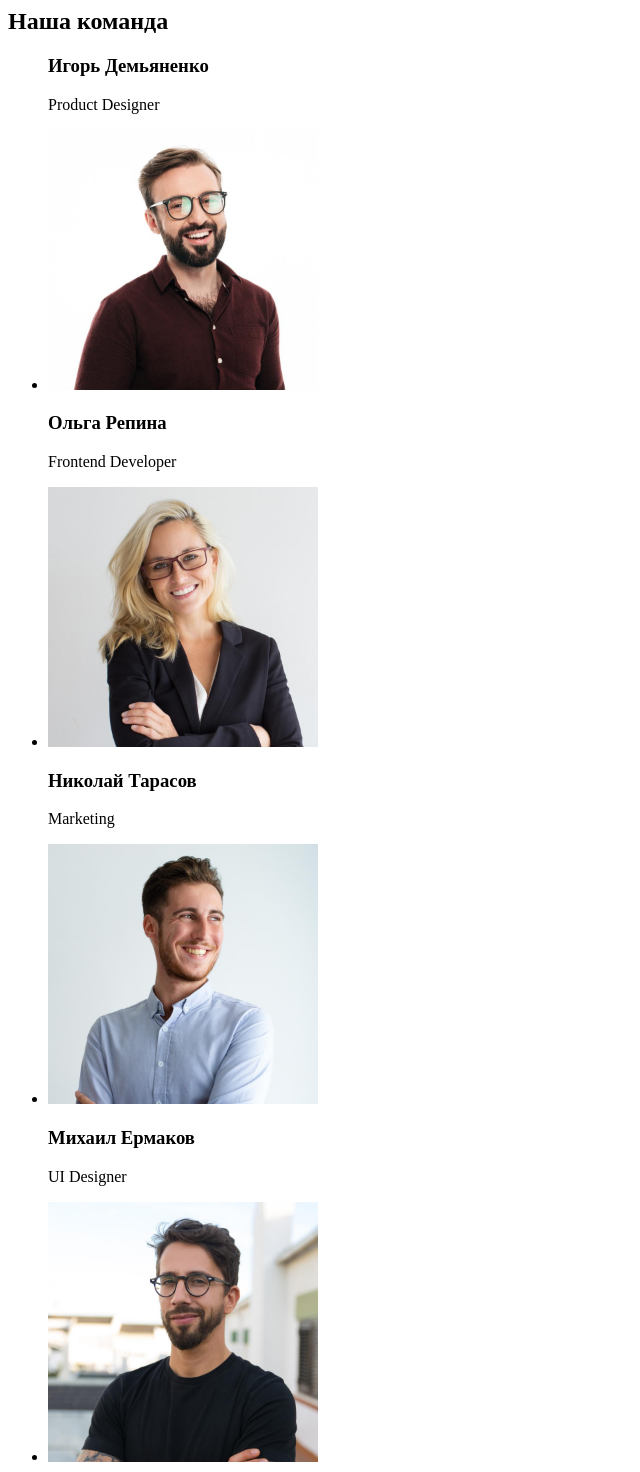
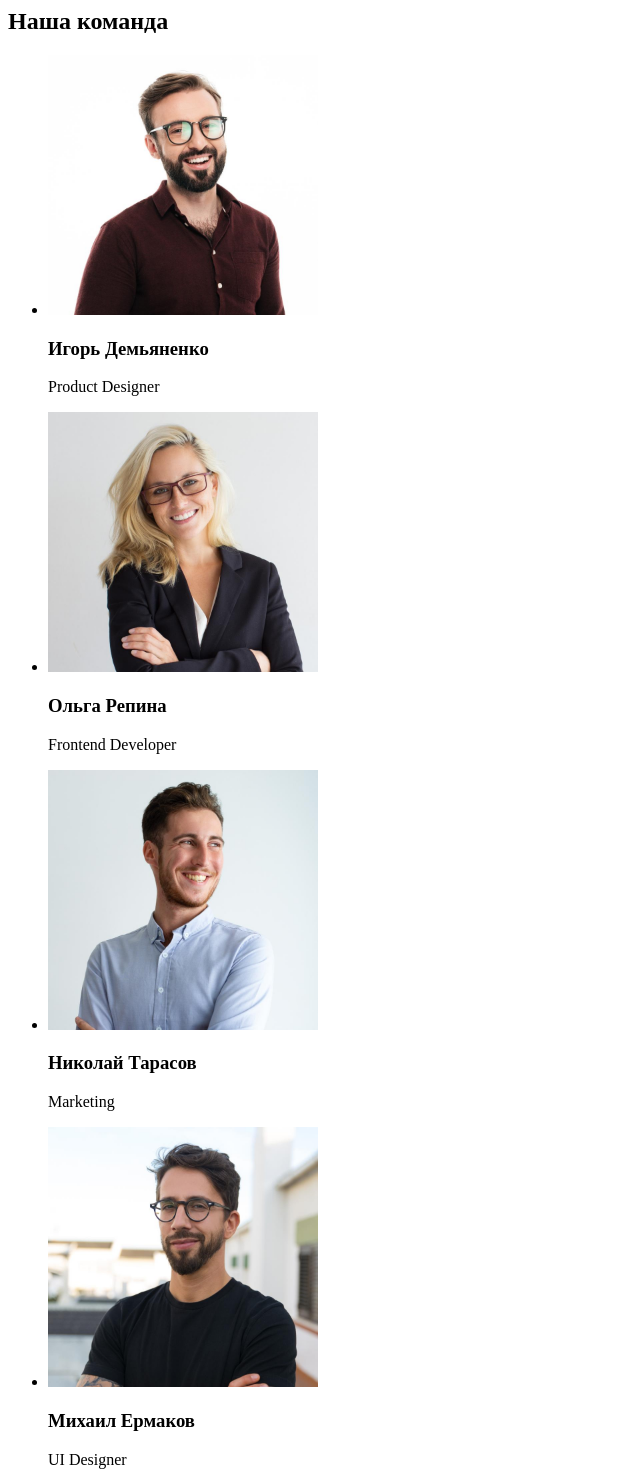
Before and after one commit to Kraynya-Julya/goitmarkup-hw-01, a plain HTML site: page index.html in a window 1280 px wide. Shown: the part 1520-2992 px from the top of the page, without its empty margins (0-640 px from the left). Drawn offline with Linux system fonts and the light colour scheme.

Commit message:
исправление

```diff
--- a/index.html
+++ b/index.html
@@ -61,18 +61,26 @@
             <section>
                     <h2>Наша команда</h2>
                     <ul>
+                        <li>
+                            <img src="./ipg/foto.jpg" alt="Игорь Демьяненко" width="270">
                             <h3>Игорь Демьяненко</h3>
                             <p lang="en">Product Designer</p>
-                    <li><img src="./ipg/foto.jpg" alt="Игорь Демьяненко" width="270"></li>
+                        </li>
+                        <li>
+                            <img src="./ipg/foto2.jpg" alt="Ольга Репина" width="270">
                             <h3>Ольга Репина</h3>
                             <p lang="en">Frontend Developer</p>
-                    <li><img src="./ipg/foto2.jpg" alt="Ольга Репина" width="270"></li>
+                        </li>
+                        <li>
+                            <img src="./ipg/foto3.jpg" alt="Николай Тарасов" width="270">
                             <h3>Николай Тарасов</h3>
                             <p lang="en">Marketing</p>
-                    <li><img src="./ipg/foto3.jpg" alt="Николай Тарасов" width="270"></li>
+                        </li>
+                        <li>
+                            <img src="./ipg/foto4.jpg" alt="Михаил Ермаков" width="270">
                             <h3>Михаил Ермаков</h3>
                             <p lang="en">UI Designer</p>
-                    <li><img src="./ipg/foto4.jpg" alt="Михаил Ермаков" width="270"></li>
+                        </li>
                     </ul>
             </section>
             <section>
@@ -80,7 +88,7 @@
                     <a href="WebStudio"> WebStudio</a>
                     <address>
                     <ul>
-                        <li>г. Киев, пр-т Леси Украинки, 26</a></li>
+                        <li> <a href=""></a> г. Киев, пр-т Леси Украинки, 26</a></li>
                         <li> <a href="mailto:info@example.com">info@example.com</a></li>
                         <li> <a href="tel:+380991111111">+38 099 111 11 11</a></li>
                     </ul>
```
Lines whose indentation alone changed are shown as unchanged.
